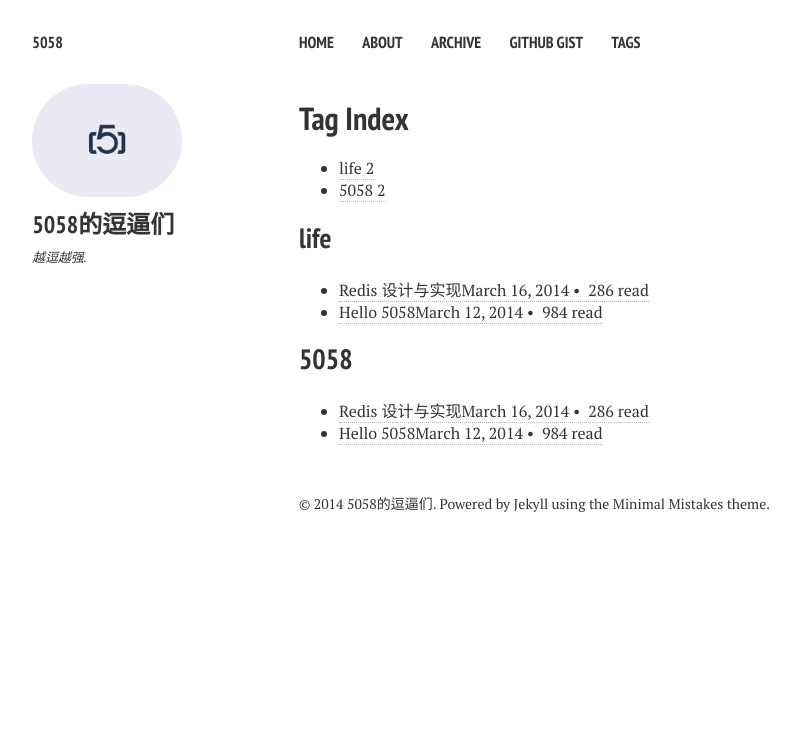
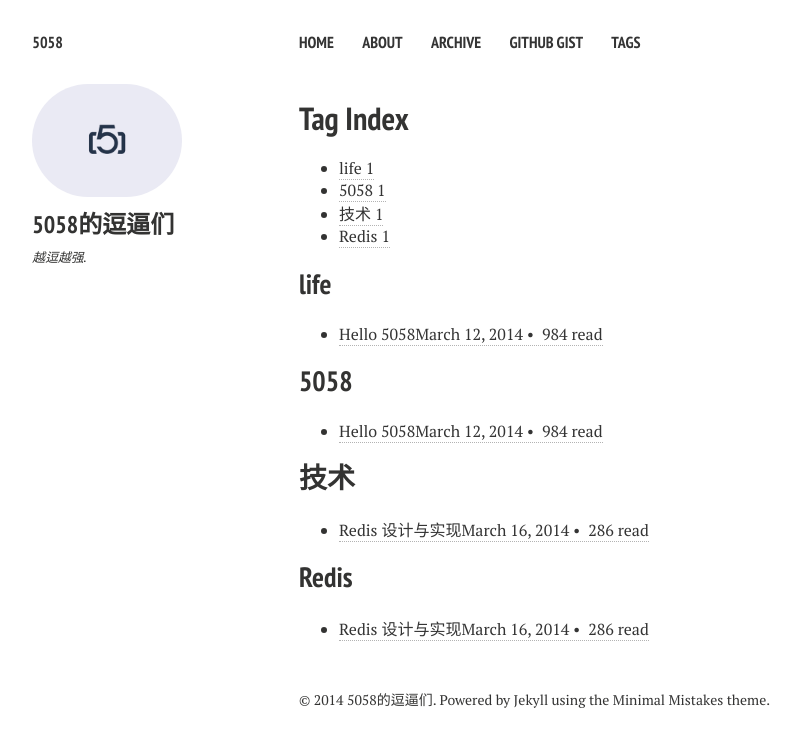
Before and after one commit to 5058/5058.github.io, a Jekyll site: the page built from tags.html, in a window 1280 px wide. Shown: the top 747 px of the page, without its empty margins (21-821 px from the left). Built offline with Jekyll 4.4.1, drawn with Linux system fonts in a browser that asks for light colours; nearby versions of some CDN libraries.

Commit message:
Update 2014-03-16-redis-book.md

```diff
--- a/_posts/2014-03-16-redis-book.md
+++ b/_posts/2014-03-16-redis-book.md
@@ -3,7 +3,7 @@ layout: post
 title: Redis 设计与实现
 description: "Redis 设计与实现, 附带一份含详细注释的redis 2.6源码"
 category: articles
-tags: [life, 5058]
+tags: [技术, Redis]
 ---
 
 图书地址：[Redis 设计与实现](http://www.redisbook.com)
```
